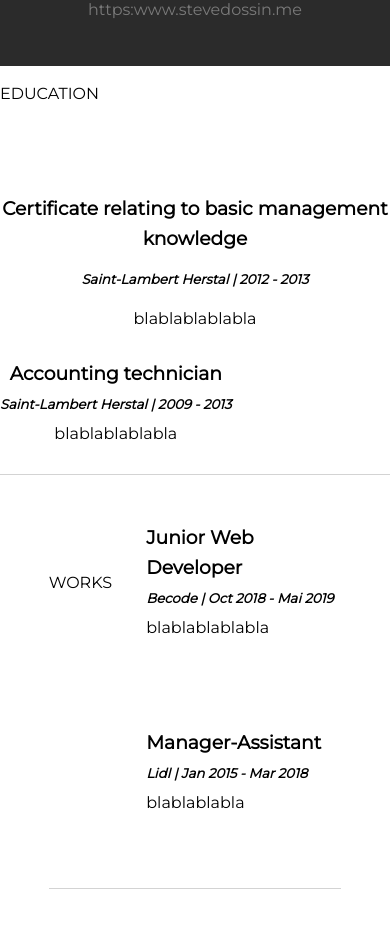
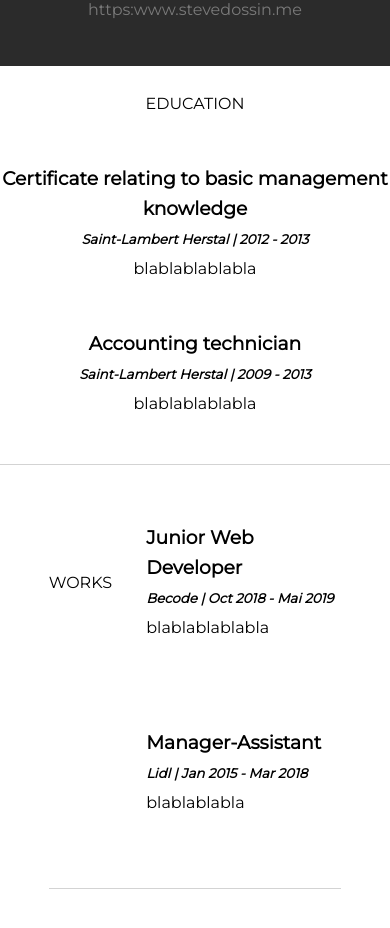
Before and after one commit to Stev07/Resume, a React (Vite) app: page / in a window 390 px wide. Shown: the part 1200-2128 px from the top of the page. Built offline with nearby package versions, Linux system fonts and the light colour scheme.

Commit message:
responsive education

```diff
--- a/src/scss/about.scss
+++ b/src/scss/about.scss
@@ -2,6 +2,7 @@
   width: 100vw;
   height: 100vh;
   font-family: 'Montserrat', sans-serif;
+
 
   .about {
     height: 50vh;
@@ -93,6 +94,7 @@
       display: flex;
       flex-wrap: wrap;
       text-align: center;
+      margin: 0 auto;
     }
 
     .education-title {
@@ -100,6 +102,8 @@
       grid-row: 1;
 
       @media screen and (max-width: 576px) {
+        width: 100%;
+        text-align: center;
         grid-row:1;
 
       }
@@ -108,27 +112,18 @@
     .education-item1 {
       grid-column: 3;
       grid-row: 1;
-      @media screen and (max-width: 576px) {
-        padding-top: 50px;
-      }
-
-      h3{
-        @media screen and (max-width: 576px) {
-        padding-top: 10px;
-        padding-bottom: 10px;
-      }
-    }
-      h5{
-        @media screen and (max-width: 576px) {
-          padding-bottom: 10px;
-        }
-      }
 
   }
 
     .education-item2 {
       grid-column: 3;
       grid-row: 2;
+
+      @media screen and (max-width: 576px) {
+        text-align: center;
+        margin: 0 auto;
+
+      }
     }
     .separate {
       grid-row: 3;
```
Also changed, not shown: 5 other files (tests, documents, lock files or other folders).
